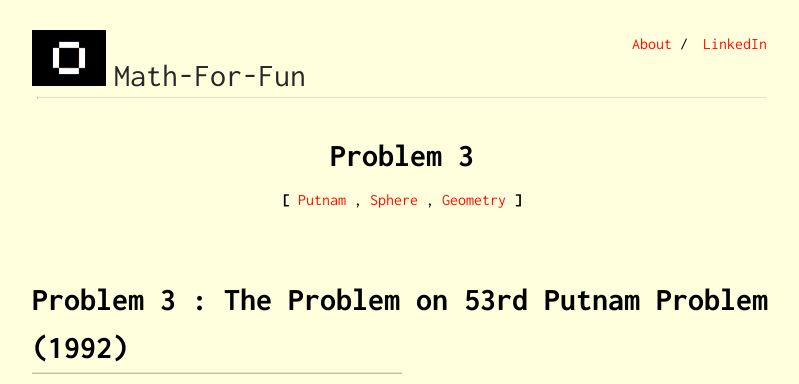
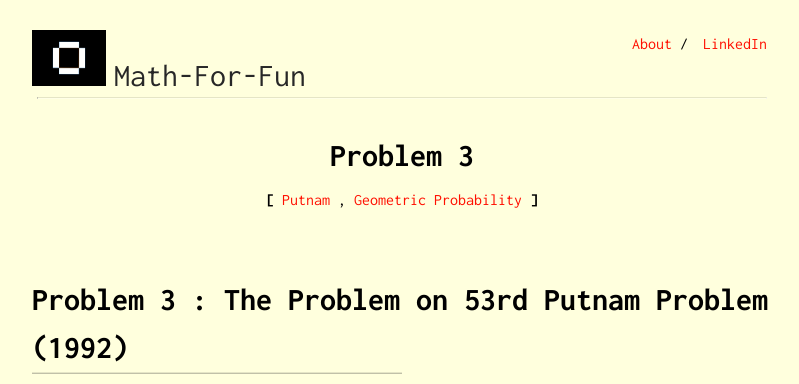
Before and after one commit to Oscuro-Phoenix/math-for-fun, a Jekyll site: the page built from _posts/2020-05-14-Problem-3.md, in a window 1280 px wide. Shown: the top 384 px of the page, without its empty margins (238-1037 px from the left). Built offline with Jekyll 4.4.1, drawn with Linux system fonts in a browser that asks for light colours.

Commit message:
Prob 3 Up 2

```diff
--- a/_posts/2020-05-14-Problem-3.md
+++ b/_posts/2020-05-14-Problem-3.md
@@ -1,8 +1,8 @@
 ---
 layout: post
 title: Problem 3
-subtitle: A geometric problem involving probability
-tags: [Putnam, Sphere, Geometry]
+subtitle: An interesting problem on Geometric Probability
+tags: [Putnam, Geometric Probability]
 ---
 # Problem 3 : The Problem on 53rd Putnam Problem (1992)
 
```
